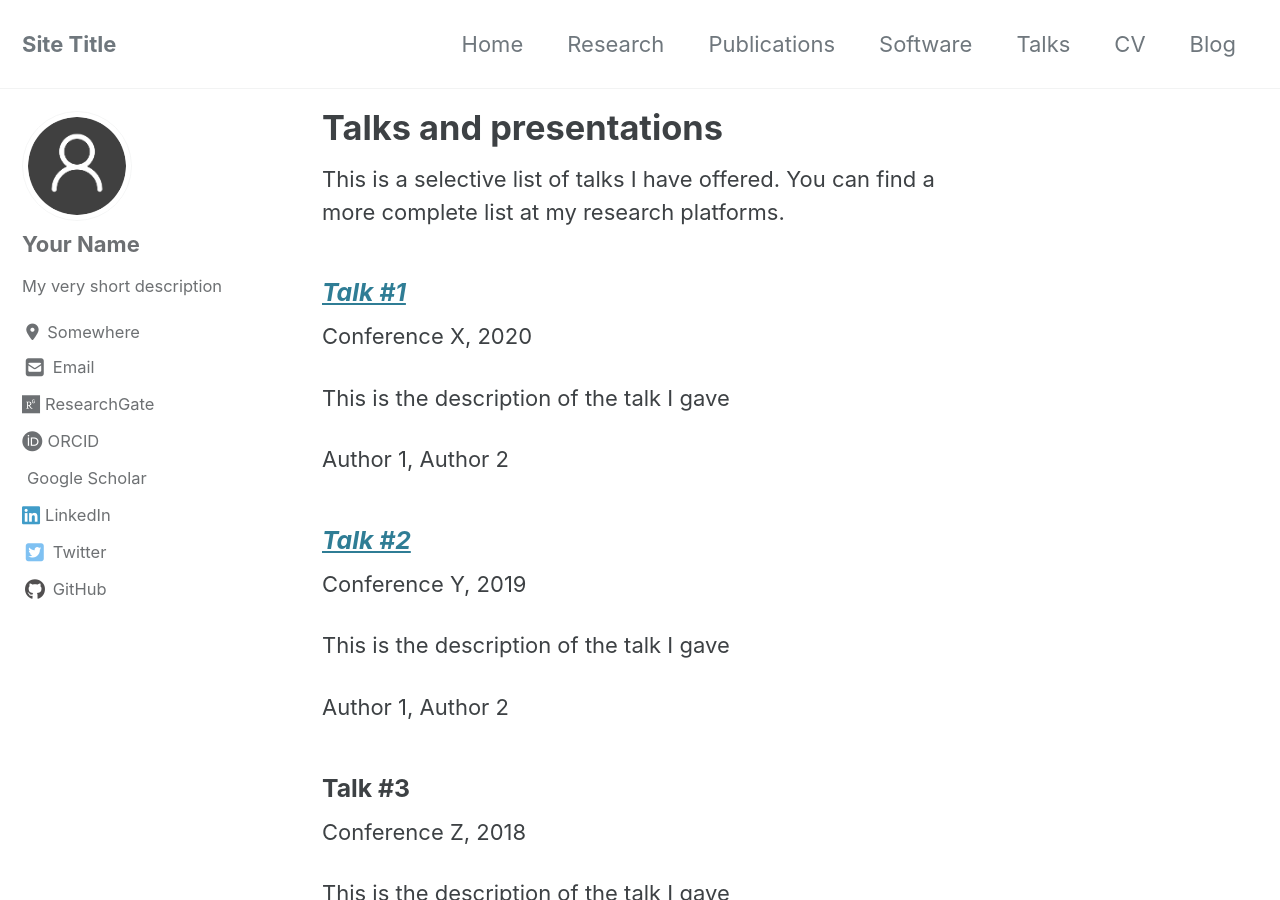
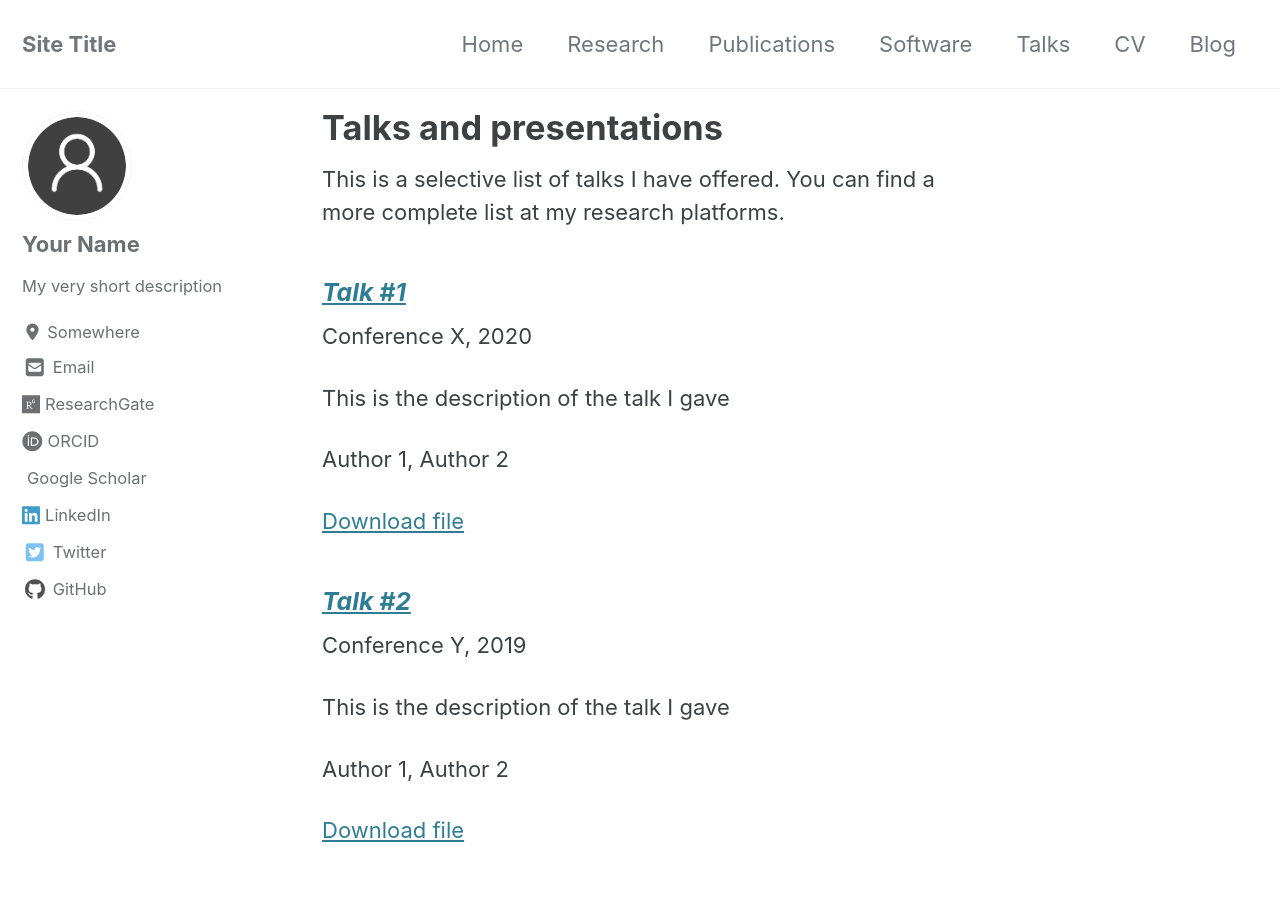
Before and after one commit to mario-bermonti/academic-website-template, a Jekyll site: the page built from _pages/talks.md, in a window 1280 px wide and 900 px high. Built offline with Jekyll 4.4.1, drawn with Linux system fonts in a browser that asks for light colours; cached includes are drawn as plain includes; nearby versions of some CDN libraries; a style sheet for code colours, icons or effects is not loaded.

Commit message:
Allow adding downloadable files to talks

```diff
--- a/_data/talks.yml
+++ b/_data/talks.yml
@@ -5,6 +5,7 @@
     This is the description of the talk I gave
   authors: Author 1, Author 2
   url_or_doi: "https://www.youtube.com/"
+  file: f1.pdf
 
 - title: "Talk #2"
   date: "2019"
@@ -13,8 +14,9 @@
     This is the description of the talk I gave
   authors: Author 1, Author 2
   url_or_doi: "https://www.youtube.com/"
+  file: f1.pdf
 
-  # Example without url or doi
+  # Example without url or doi, file
 - title: "Talk #3"
   date: "2018"
   where: Conference Z
--- a/_layouts/talks.html
+++ b/_layouts/talks.html
@@ -18,5 +18,8 @@ layout: single
         {% if talk.authors %}
             <p>{{ talk.authors }}</p>
         {% endif %}
+        {% if talk.file %}
+            <a href="/downloads/{{ talk.file }}">Download file</a>
+        {% endif %}
     {% endfor %}
 {% endif %}
```
